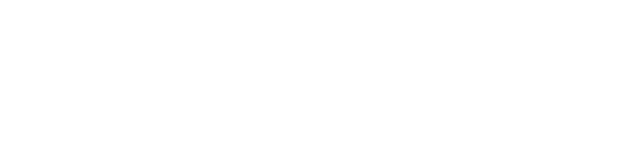
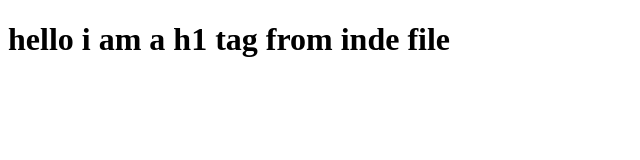
Before and after one commit to simanta45/webrtcExperiment, a plain HTML site: page index.html in a window 1280 px wide. Shown: the whole page, without its empty margins (0-640 px from the left). Drawn offline with Linux system fonts and the light colour scheme.

Commit message:
update index.html

```diff
--- a/index.html
+++ b/index.html
@@ -4,6 +4,6 @@
 
     </head>
     <body>
-
+        <h1>hello i am a h1 tag from inde file</h1>
     </body>
 </html>
```
